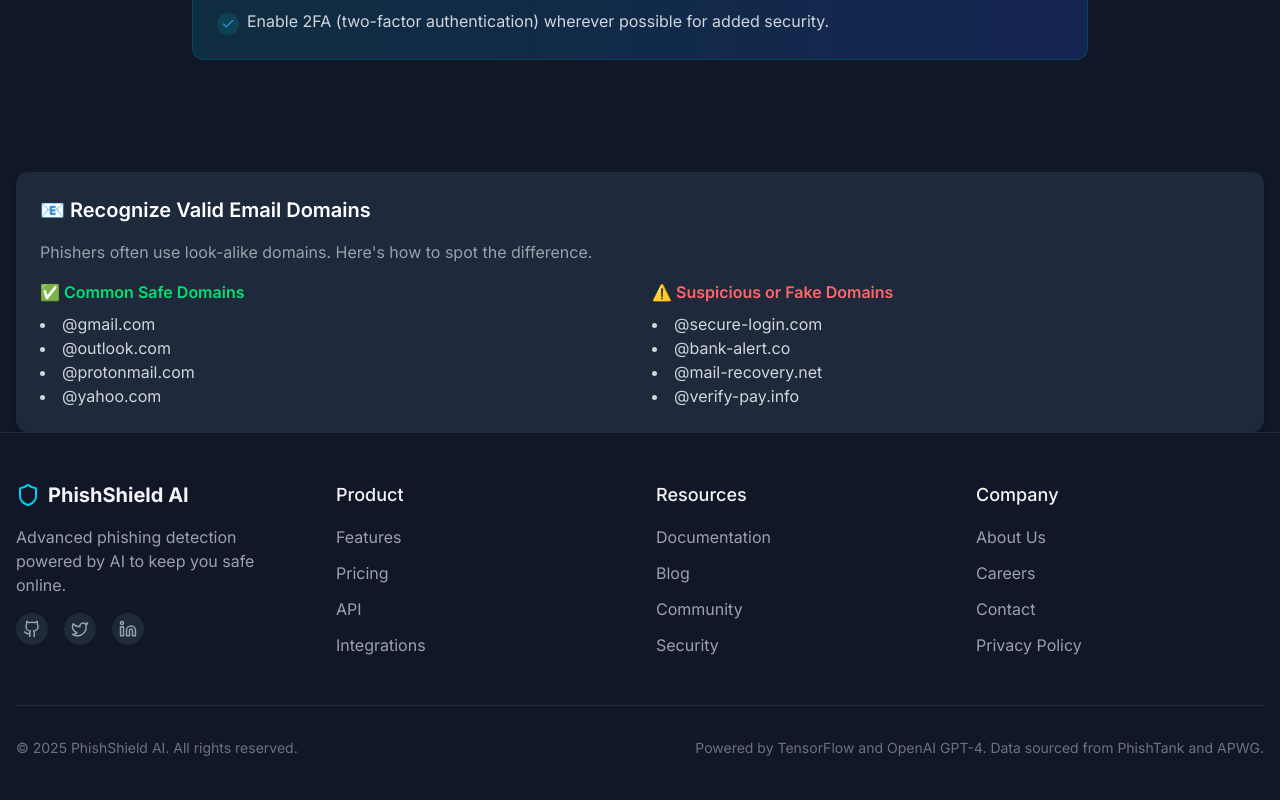
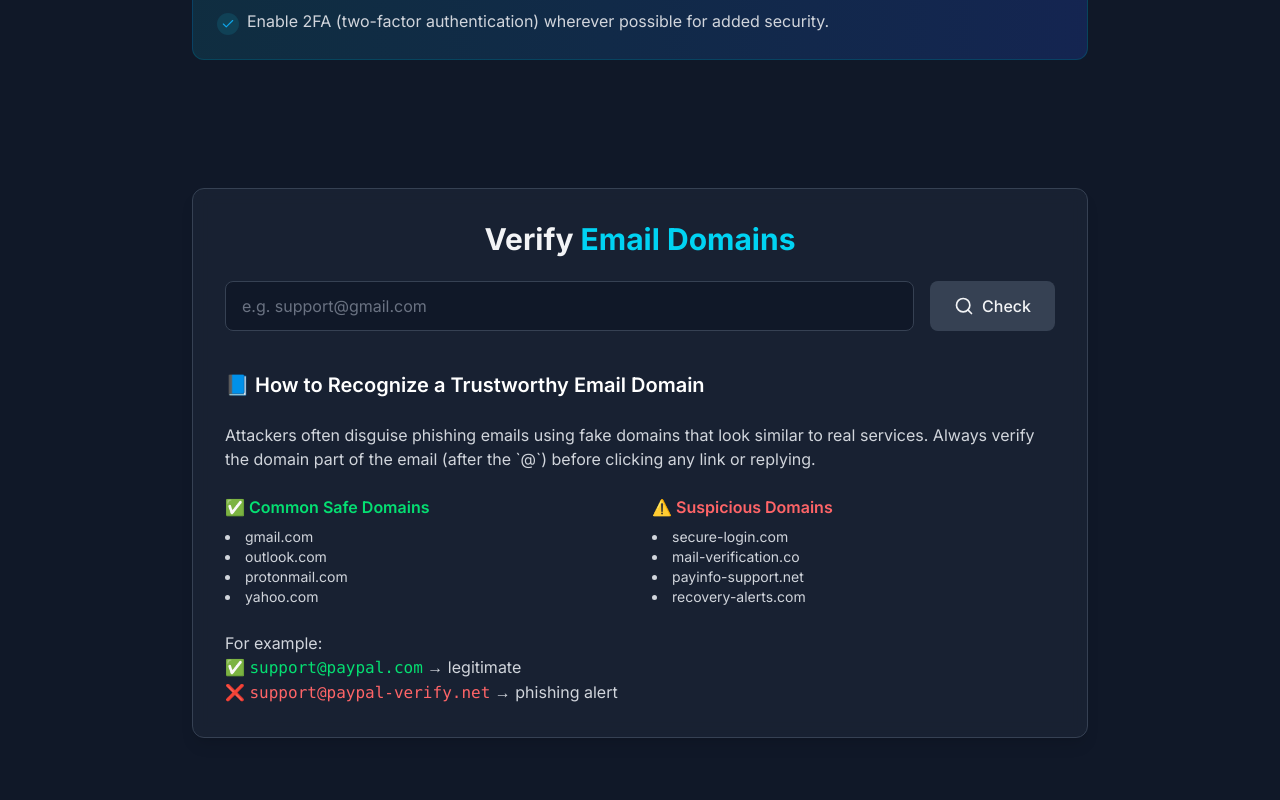
Before and after one commit to dilip27m/phishing, a Next.js app in the folder frontend/: page / in a window 1280 px wide. Shown: the part 4340-5140 px from the top of the page. Built offline with nearby package versions, Linux system fonts and the light colour scheme.

Commit message:
Update : UI ,content and detection  of verify email

```diff
--- a/frontend/src/app/page.tsx
+++ b/frontend/src/app/page.tsx
@@ -32,7 +32,7 @@ export default function Home() {
         <Scenarios />
         <RecoveryGuide />
         <Education />
-          <ValidEmails />
+        <ValidEmails />
       </main>
       <Footer />
     </div>
--- a/frontend/src/components/ValidEmails.tsx
+++ b/frontend/src/components/ValidEmails.tsx
@@ -1,36 +1,132 @@
 'use client';
-import React from 'react';
 
-const validEmails = ['@gmail.com', '@outlook.com', '@protonmail.com', '@yahoo.com'];
-const suspiciousEmails = ['@secure-login.com', '@bank-alert.co', '@mail-recovery.net', '@verify-pay.info'];
+import React, { useState } from 'react';
+import { CheckCircle, AlertTriangle, Search } from 'lucide-react';
 
-const ValidEmails: React.FC = () => {
+const validDomains = ['gmail.com', 'outlook.com', 'protonmail.com', 'yahoo.com'];
+const suspiciousDomains = ['secure-login.com', 'mail-verification.co', 'payinfo-support.net', 'recovery-alerts.com'];
+
+const VerifyEmail = () => {
+  const [email, setEmail] = useState('');
+  const [result, setResult] = useState<'valid' | 'invalid' | null>(null);
+
+  const handleCheck = () => {
+    const domain = email.split('@')[1];
+    if (domain && validDomains.includes(domain.toLowerCase())) {
+      setResult('valid');
+    } else {
+      setResult('invalid');
+    }
+  };
+
   return (
-    <div className="bg-[#1E293B] p-6 rounded-xl shadow-md mt-12">
-      <h2 className="text-xl font-semibold text-white mb-4">📧 Recognize Valid Email Domains</h2>
-      <p className="text-gray-400 mb-4">
-        Phishers often use look-alike domains. Here's how to spot the difference.
+    <section className="py-16" id="verify-email">
+      <div className="max-w-4xl mx-auto">
+        <div className="bg-gray-800/60 backdrop-blur-sm border border-gray-700 rounded-xl shadow-lg p-6 md:p-8">
+          <h2 className="text-2xl md:text-3xl font-bold mb-6 text-center">
+            Verify <span className="text-cyan-400">Email Domains</span>
+          </h2>
+
+          <div className="flex flex-col md:flex-row gap-4 mb-6">
+            <input
+              type="email"
+              value={email}
+              onChange={(e) => {
+                setEmail(e.target.value);
+                setResult(null);
+              }}
+              placeholder="e.g. support@gmail.com"
+              className="w-full bg-gray-900 border border-gray-700 rounded-lg px-4 py-3 text-white placeholder-gray-500 focus:outline-none focus:ring-2 focus:ring-cyan-500"
+            />
+            <button
+              onClick={handleCheck}
+              disabled={!email}
+              className={`px-6 py-3 rounded-lg flex items-center justify-center gap-2 font-medium transition-colors duration-300 ${
+                !email
+                  ? 'bg-gray-700 cursor-not-allowed'
+                  : 'bg-cyan-500 hover:bg-cyan-600'
+              }`}
+            >
+              <Search size={20} />
+              Check
+            </button>
+          </div>
+
+          {result && (
+            <div
+              className={`mt-4 p-6 rounded-lg border ${
+                result === 'valid'
+                  ? 'bg-green-900/20 border-green-700'
+                  : 'bg-red-900/20 border-red-700'
+              }`}
+            >
+              <div className="flex items-center gap-4 mb-2">
+                <div
+                  className={`p-3 rounded-full ${
+                    result === 'valid' ? 'bg-green-700/30' : 'bg-red-700/30'
+                  }`}
+                >
+                  {result === 'valid' ? (
+                    <CheckCircle className="h-8 w-8 text-green-400" />
+                  ) : (
+                    <AlertTriangle className="h-8 w-8 text-red-400" />
+                  )}
+                </div>
+                <h3 className="text-2xl font-bold">
+                  {result === 'valid'
+                    ? 'Trusted Email Domain'
+                    : 'Suspicious Email Domain'}
+                </h3>
+              </div>
+
+              <p className="text-gray-300">
+                {result === 'valid'
+                  ? 'This domain is widely used by reliable email providers.'
+                  : 'This domain is not recognized as a common provider and may be spoofing a real service. Always double-check!'}
               </p>
-      <div className="grid grid-cols-1 md:grid-cols-2 gap-6">
+            </div>
+          )}
+
+          {/* Educational Content */}
+          <div className="mt-10 space-y-6 text-gray-300">
+            <h3 className="text-xl font-semibold text-white">
+              📘 How to Recognize a Trustworthy Email Domain
+            </h3>
+            <p>
+              Attackers often disguise phishing emails using fake domains that look similar to real services.
+              Always verify the domain part of the email (after the `@`) before clicking any link or replying.
+            </p>
+
+            <div className="grid grid-cols-1 md:grid-cols-2 gap-6 mt-4">
               <div>
-          <h3 className="text-green-400 font-semibold mb-2">✅ Common Safe Domains</h3>
-          <ul className="list-disc list-inside text-gray-300">
-            {validEmails.map((domain, index) => (
-              <li key={index}>{domain}</li>
+                <h4 className="text-green-400 font-semibold mb-2">✅ Common Safe Domains</h4>
+                <ul className="list-disc list-inside text-sm text-gray-300">
+                  {validDomains.map((domain, idx) => (
+                    <li key={idx}>{domain}</li>
                   ))}
                 </ul>
               </div>
               <div>
-          <h3 className="text-red-400 font-semibold mb-2">⚠️ Suspicious or Fake Domains</h3>
-          <ul className="list-disc list-inside text-gray-300">
-            {suspiciousEmails.map((domain, index) => (
-              <li key={index}>{domain}</li>
+                <h4 className="text-red-400 font-semibold mb-2">⚠️ Suspicious Domains</h4>
+                <ul className="list-disc list-inside text-sm text-gray-300">
+                  {suspiciousDomains.map((domain, idx) => (
+                    <li key={idx}>{domain}</li>
                   ))}
                 </ul>
               </div>
             </div>
+
+            <p className="mt-4">
+              For example:
+              <br />
+              ✅ <code className="text-green-400">support@paypal.com</code> → legitimate <br />
+              ❌ <code className="text-red-400">support@paypal-verify.net</code> → phishing alert
+            </p>
           </div>
+        </div>
+      </div>
+    </section>
   );
 };
 
-export default ValidEmails;
+export default VerifyEmail;
```
Lines whose indentation alone changed are shown as unchanged.
